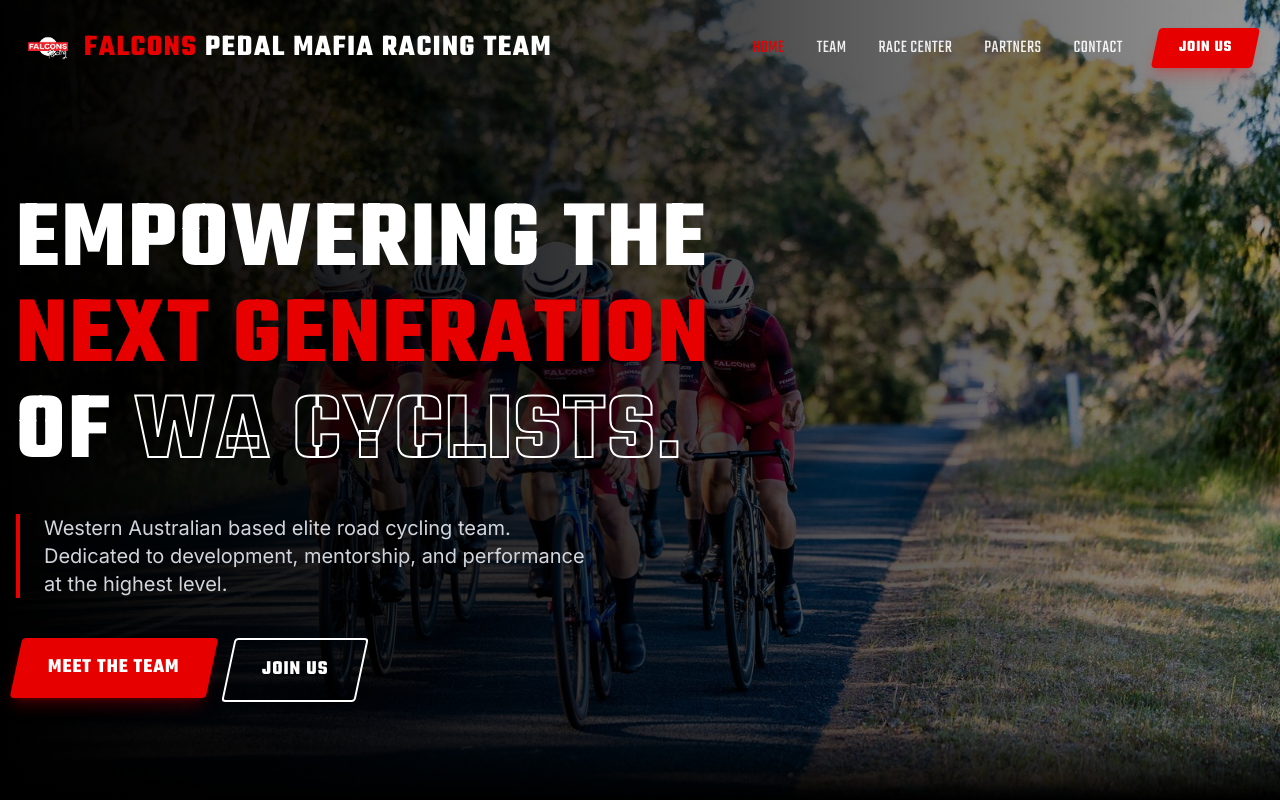
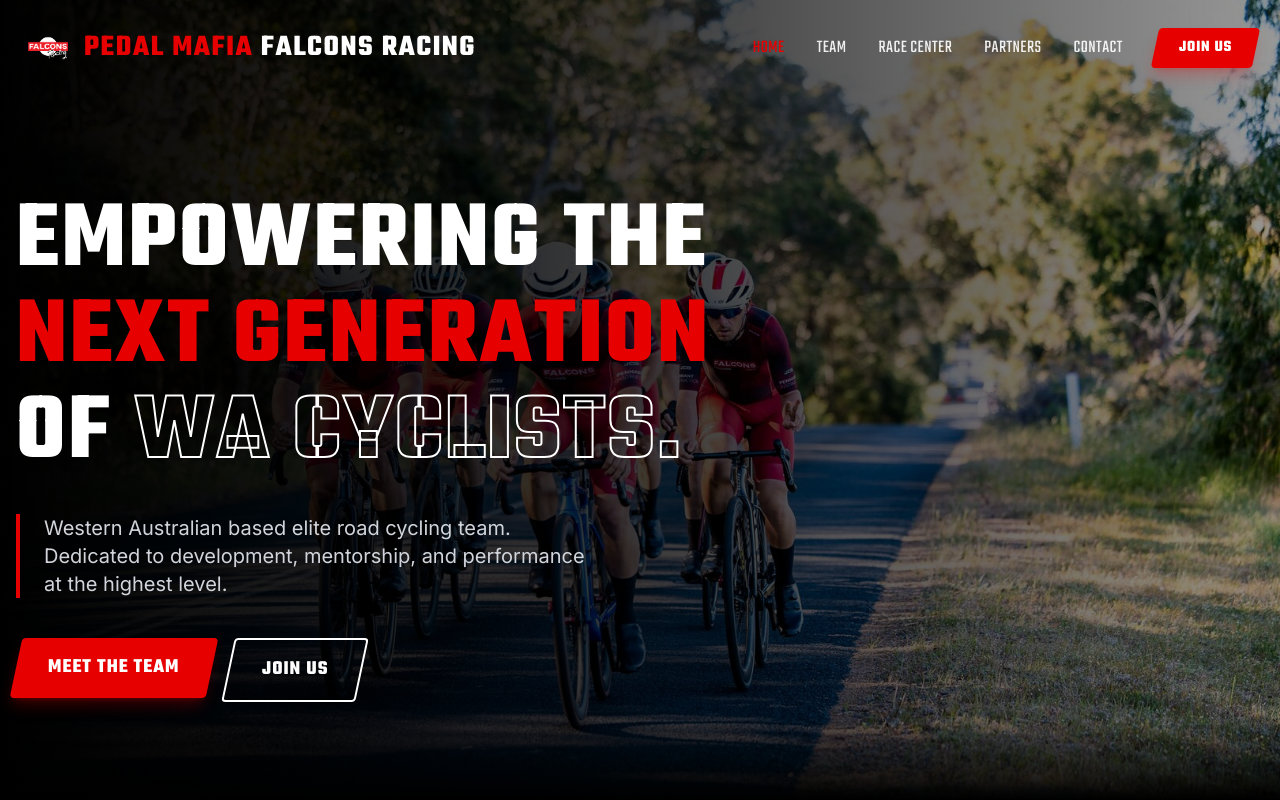
Before and after one commit to paceoncoaching/falcons-racing-website, a React (Vite) app in the folder client/: page / in a window 1280 px wide. Shown: the top 800 px of the page. Built offline with nearby package versions, Linux system fonts and the light colour scheme; a web font is replaced by a local one; what drizzle-zod would draw is missing.

Commit message:
Update header

```diff
--- a/client/src/components/Navigation.tsx
+++ b/client/src/components/Navigation.tsx
@@ -51,11 +51,11 @@ export function Navigation() {
             <div className="flex items-center gap-3 cursor-pointer group">
               <img
                 src={logo}
-                alt="Falcons Pedal Mafia Racing Team"
+                alt="Pedal Mafia Falcons Racing Team"
                 className="h-10 md:h-12 w-auto transition-transform duration-300 group-hover:scale-105"
               />
               <span className="font-display font-bold text-2xl md:text-3xl text-primary tracking-wider uppercase hidden sm:block">
-                Falcons <span className="text-white">Pedal Mafia Racing Team</span>
+                Pedal Mafia <span className="text-white">Falcons Racing</span>
               </span>
             </div>
           </Link>
```
